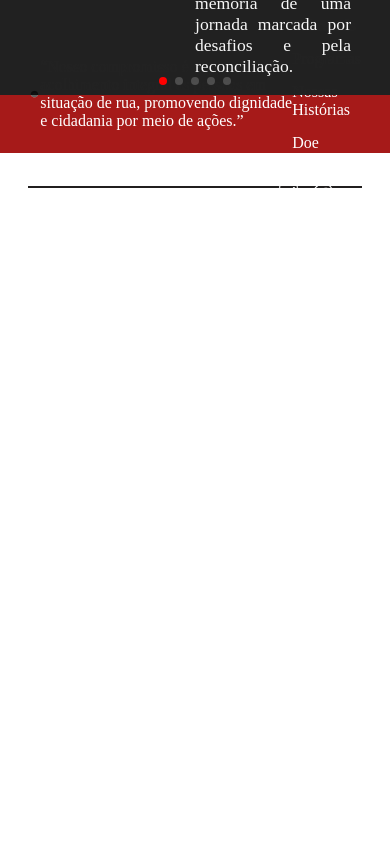
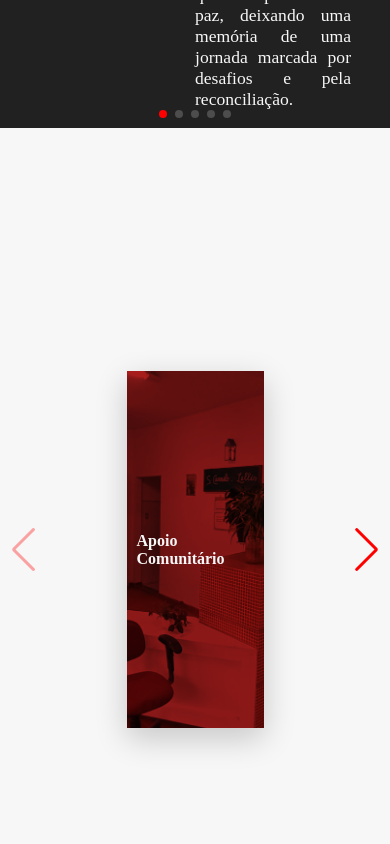
Before and after one commit to MathewsBaio/projeto-sao-camillo-lelis, a React (Create React App) app in the folder projeto-sao-camillo-lelis/: page / in a window 390 px wide. Shown: the part 5080-5924 px from the top of the page. Before the commit the page ends 5319 px from the top, so only its background shows below. Built offline with nearby package versions, Linux system fonts and the light colour scheme.

Commit message:
inicio do componente cards mobile

```diff
--- a/projeto-sao-camillo-lelis/src/App.js
+++ b/projeto-sao-camillo-lelis/src/App.js
@@ -7,6 +7,7 @@ import NossosValores from "./components/valores/NossosValores";
 import "./styles/styles.css";
 import Cards from "./components/cards/CardsDesktop";
 import Footer from "./components/footer/Footer";
+import CardsMobile from "./components/cards/CardsMobile";
 
 export default function App() {
   const handleNav = () => {
@@ -34,6 +35,7 @@ export default function App() {
           logo="/icons/WhatsApp.webp"
         />
       </div>
+      <CardsMobile />
       <Footer />
     </div>
   );
--- /dev/null
+++ b/projeto-sao-camillo-lelis/src/components/cards/CardsMobile.js
@@ -0,0 +1,53 @@
+import { Swiper, SwiperSlide } from "swiper/react";
+import { Navigation, Pagination } from "swiper/modules";
+import "swiper/css";
+import "swiper/css/navigation";
+import "swiper/css/pagination";
+import Card from "./Card";
+export default function CardsMobile() {
+  const cards = [
+    {
+      titulo: "Apoio Comunitário",
+      paragrafo:
+        "A atuação da Casa São Camilo de Lelis só é possível graças ao apoio contínuo que recebemos da comunidade. Realizamos bazares e campanhas de doação ao longo do ano, buscando arrecadar alimentos, produtos de limpeza e roupas de cama e banho. Eventos beneficentes também são promovidos pela direção e voluntários da Casa para angariar fundos e garantir a continuidade de nossos serviços.",
+    },
+    {
+      titulo: "Acompanhamento Médico",
+      paragrafo:
+        "A instituição presta acompanhamento médico, odontológico e fisioterapêutico aos acolhidos. Contamos com uma equipe médica voluntária e oferecemos atendimento em clínica geral, endocrinologia, psiquiatria e cardiologia.",
+    },
+    {
+      titulo: "Um Lar",
+      paragrafo: "",
+    },
+    {
+      titulo: "Bazar",
+      paragrafo:
+        "Vendas de roupas doadas para angariar fundos. Locais: Rua Santo Antônio n°1530, Rua Mister Moore n°25 e Av. Gov. Valadares n°543",
+    },
+    {
+      titulo: "Oficina de Artesanato",
+      paragrafo:
+        "Contamos com aulas semanais de artesanato, com o intuito de estimular os sentidos, auxiliar o desenvolvimento da coordenação motora, desenvolver a criatividade e incentivar a percepção das cores. Fazendo utensílios, artes e decorações a partir de folhas de jornais, palitos, garrafas PET e outros materiais recicláveis.",
+    },
+  ];
+
+  return (
+    <div className="cards">
+      <Swiper
+        modules={[Navigation, Pagination]}
+        navigation
+        pagination={{ clickable: true }}
+        spaceBetween={50}
+        slidesPerView={1}
+        className="carousel"
+      >
+        {cards.map((c) => (
+          <SwiperSlide>
+            <Card titulo={c.titulo} paragrafo={c.paragrafo} />
+          </SwiperSlide>
+        ))}
+      </Swiper>
+    </div>
+  );
+}
--- a/projeto-sao-camillo-lelis/src/styles/card.css
+++ b/projeto-sao-camillo-lelis/src/styles/card.css
@@ -55,6 +55,7 @@
   text-align: justify;
   gap: 1rem;
   width: 100vw;
+  height: 100vh;
   min-height: 80vh;
   background-color: #f7f7f7;
 }
```
